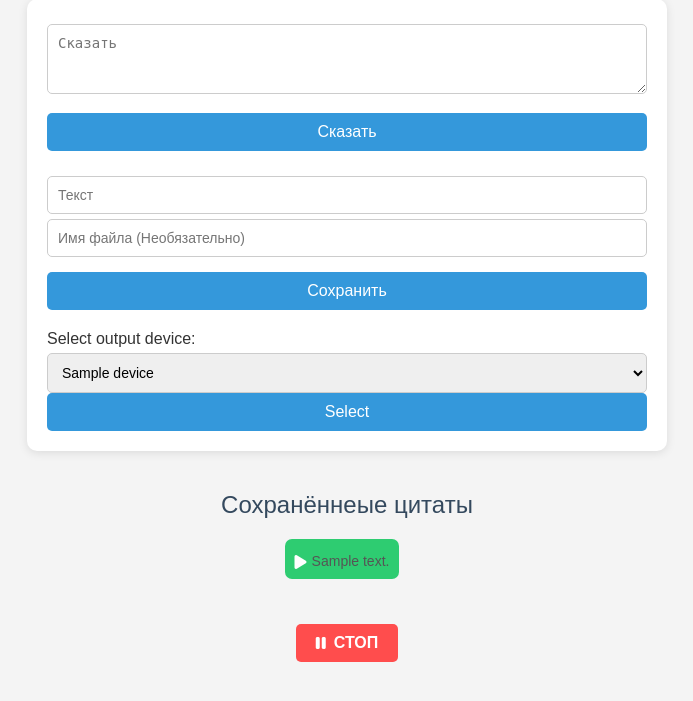
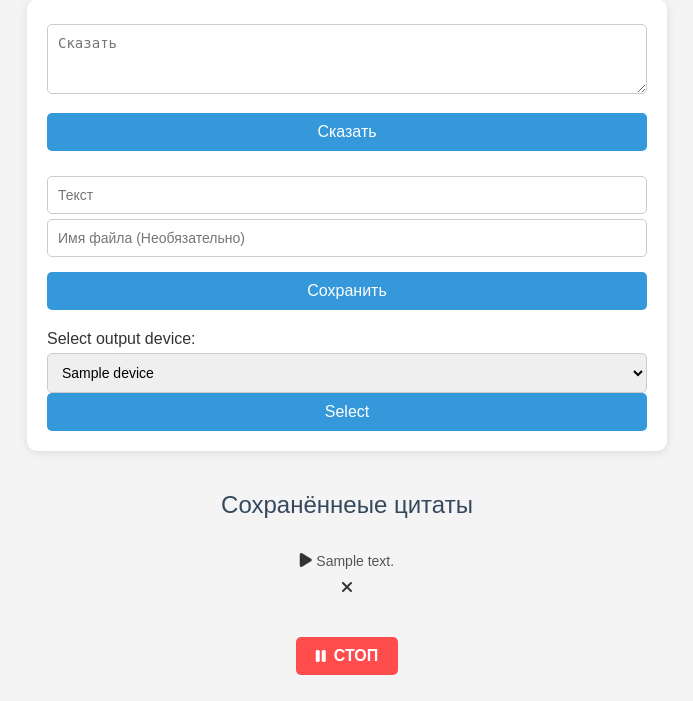
Before and after one commit to wiered/tts-webui, a FastAPI app: template src/webui/templates/index.html in a window 1280 px wide. Shown: the part 99-800 px from the top of the page, without its empty margins (293-986 px from the left). Run offline with FastAPI, Linux system fonts and the light colour scheme; the template is opened without the code that fills it: most values are stand-ins (such as "Sample title", 1, 10 or a date in 2020); parts of the project's set-up code (start-up, migrations or seed data) failed here and were passed over.

Commit message:
Reworked buttons and added handlers

```diff
--- a/src/webui/templates/index.html
+++ b/src/webui/templates/index.html
@@ -2,7 +2,8 @@
 <html>
     <head>
         <title>TTS WebUI</title>
-        <link href="{{ url_for('static', path='/styles.css') }}" rel="stylesheet">
+        <link href="{{ url_for('static', path='/styles.css') }}?v=2" rel="stylesheet">
+        <script src="{{ url_for('static', path='/script.js') }}"></script>
         <link rel="stylesheet" href="https://cdnjs.cloudflare.com/ajax/libs/font-awesome/6.0.0-beta3/css/all.min.css">
         <script src="https://code.jquery.com/jquery-latest.js"></script>
     </head>
@@ -39,9 +40,16 @@
         <div class="sounds">
             <h2>Сохранённеые цитаты</h2>
             {% for sound in sounds %}
-            <a class="ui play button" href="/play/{{ sound.get('filename') }}">
-                <i class="fas fa-play"></i> <p>{{ sound.get("text") }}</p>
-            </a>
+            <div class="ui saved button">
+                <div class="ui play button" onClick="handleClick('{{ sound.get('filename') }}')">
+                    <i class="fas fa-play"></i>
+                    <p>{{ sound.get("text") }}</p>
+                </div>
+                <div class="ui delete button" onClick="handleDelete('{{ sound.get('filename') }}')">
+                    <i class="fas fa-xmark"></i>
+                </div>
+            </div>
+
             {% endfor %}
         </div>
 
```
